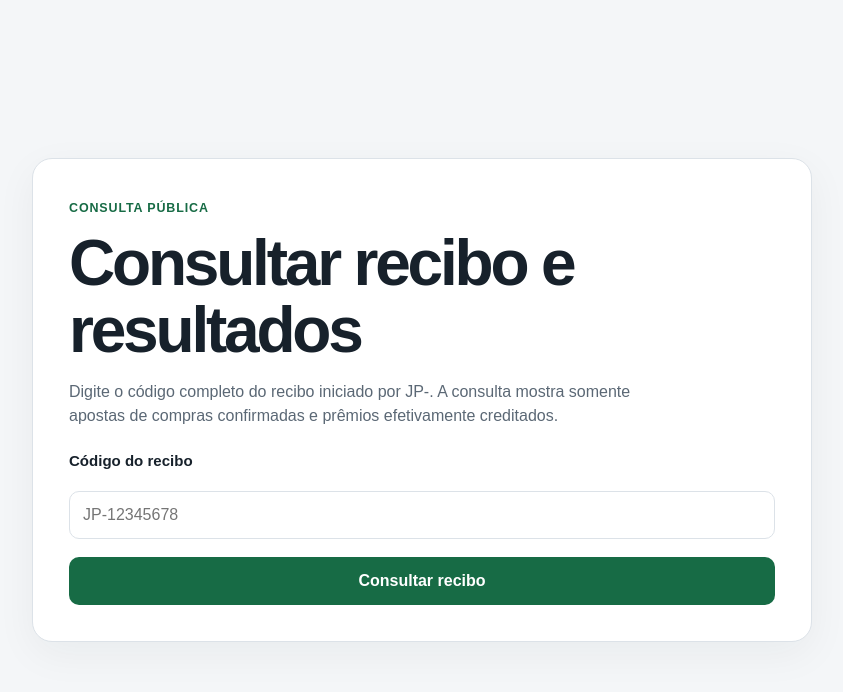
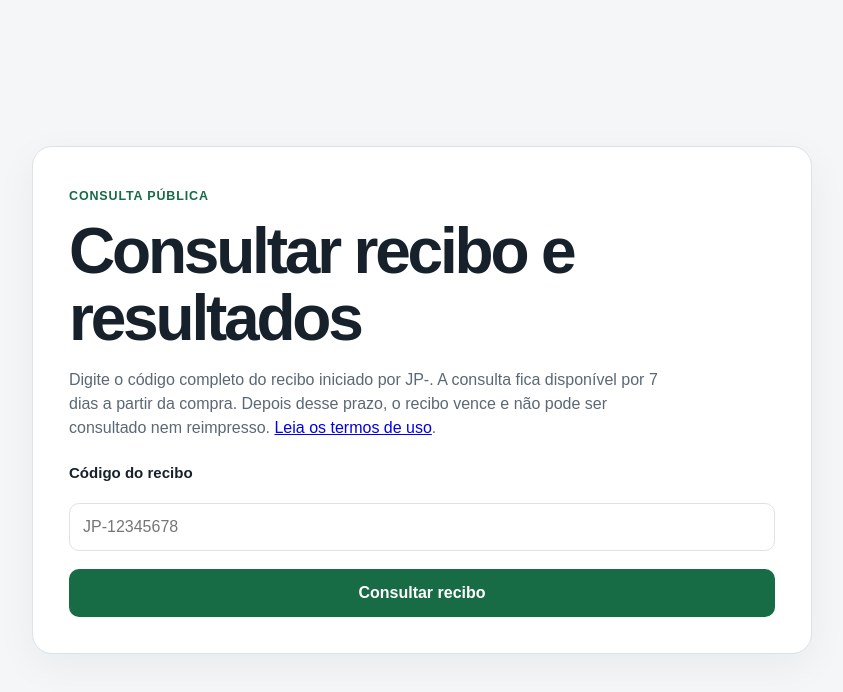
Before and after one commit to jpveiculos/JogaPlacas, a Next.js app: page /consulta in a window 1280 px wide. Shown: the top 692 px of the page, without its empty margins (218-1061 px from the left). Built offline with nearby package versions, Linux system fonts and the light colour scheme.

Commit message:
Explain seven-day expiry on public receipt lookup

```diff
--- a/src/app/consulta/page.tsx
+++ b/src/app/consulta/page.tsx
@@ -1,6 +1,7 @@
 "use client";
 
 import { FormEvent, useState } from "react";
+import Link from "next/link";
 import { PlateVisual } from "@/components/plates/plate-visual";
 
 type TicketResult = {
@@ -58,7 +59,7 @@ export default function ConsultaPage() {
       <section className="feature-card" aria-labelledby="ticket-check-heading">
         <span className="feature-label">Consulta pública</span>
         <h1 id="ticket-check-heading">Consultar recibo e resultados</h1>
-        <p>Digite o código completo do recibo iniciado por JP-. A consulta mostra somente apostas de compras confirmadas e prêmios efetivamente creditados.</p>
+        <p>Digite o código completo do recibo iniciado por JP-. A consulta fica disponível por 7 dias a partir da compra. Depois desse prazo, o recibo vence e não pode ser consultado nem reimpresso. <Link href="/termos-de-uso">Leia os termos de uso</Link>.</p>
         <form onSubmit={submit} className="purchase-form">
           <label htmlFor="receipt-code">Código do recibo</label>
           <input id="receipt-code" value={code} onChange={(event) => setCode(event.target.value.toUpperCase())} placeholder="JP-12345678" minLength={11} maxLength={35} autoComplete="off" required />
```
